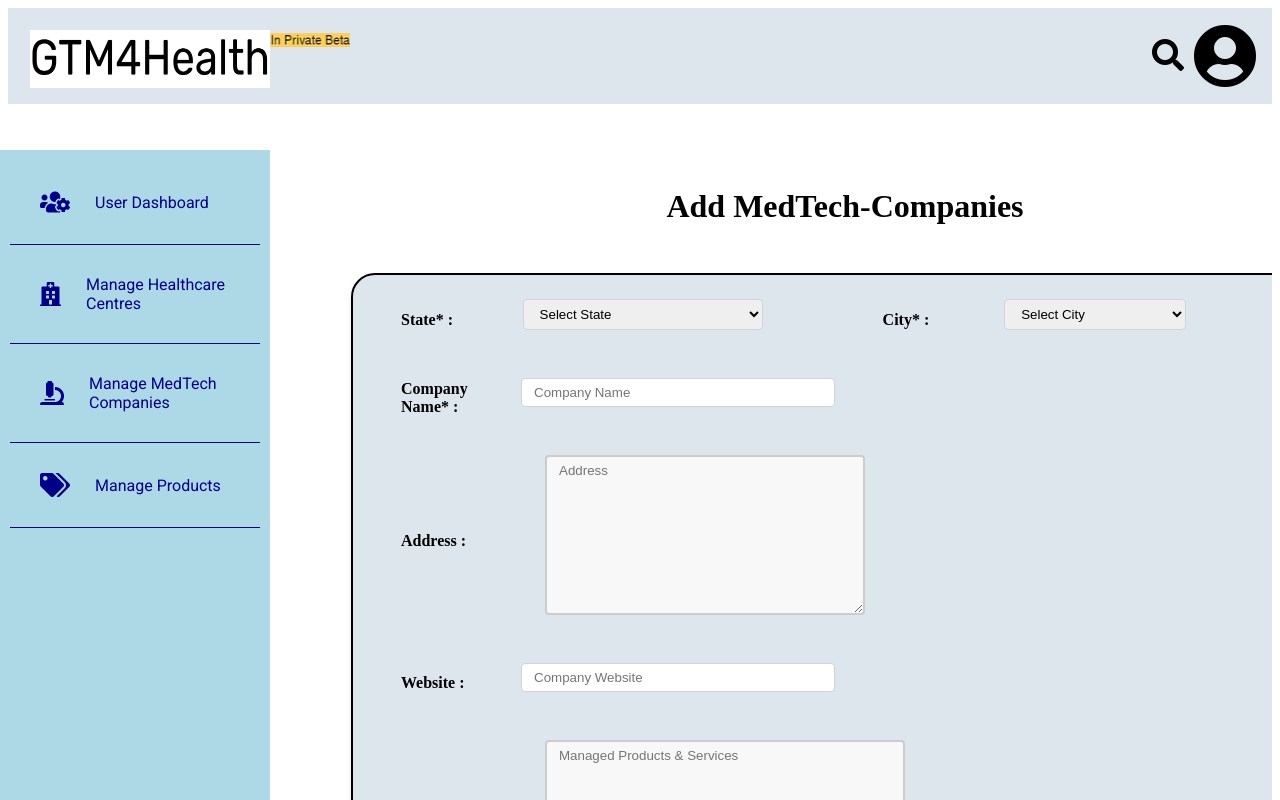
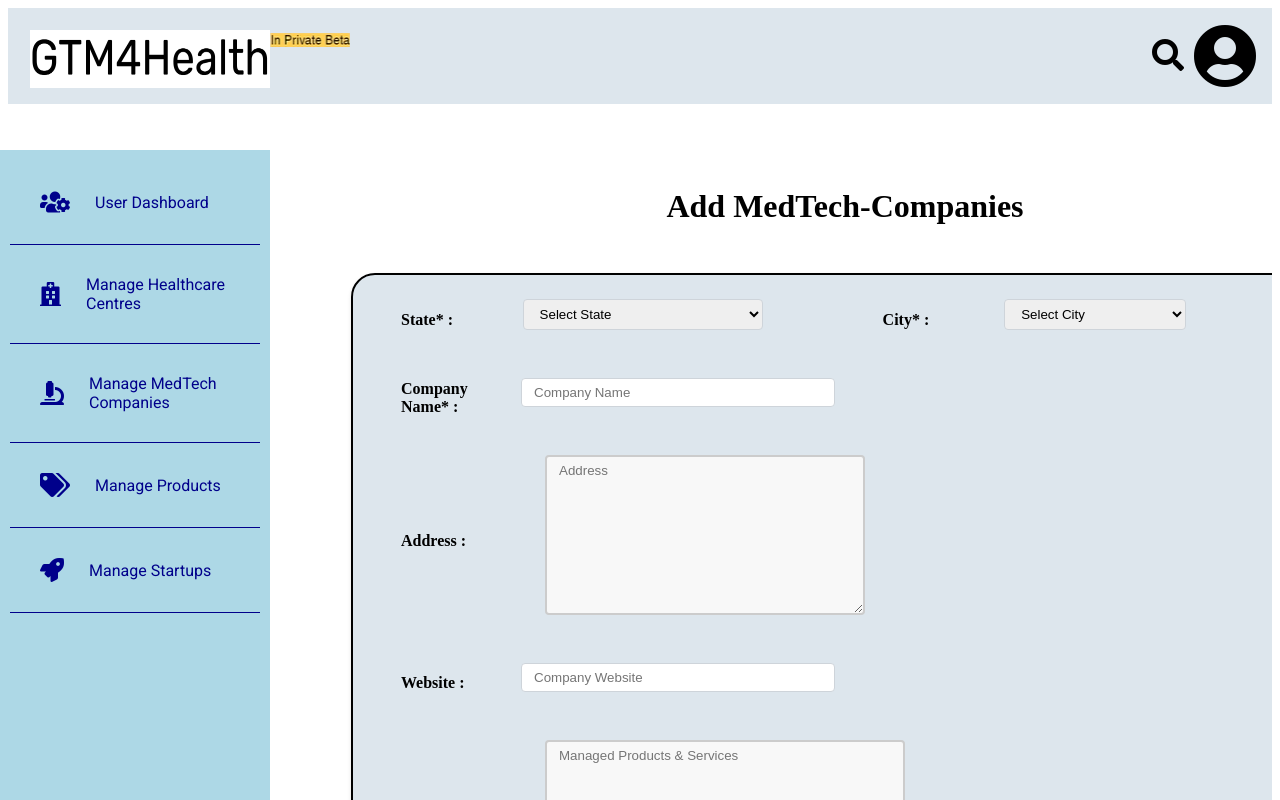
Before and after one commit to Sree-Harsha-PS/GTM4Health-Product, a React (Create React App) app: page /admin/dashboard/Add-MedTech-Companies in a window 1280 px wide. Shown: the top 800 px of the page. Built offline with nearby package versions, Linux system fonts and the light colour scheme.

Commit message:
Install Startup Portal v1.2.16

```diff
--- a/src/components/AdminMenubar.jsx
+++ b/src/components/AdminMenubar.jsx
@@ -4,10 +4,12 @@ const AdminMenuBar = () => {
   const [isHealthcareMenuOpen, setIsHealthcareMenuOpen] = useState(false);
   const [isMedTechMenuOpen, setIsMedTechMenuOpen] = useState(false);
   const [isProductMenuOpen, setIsProductMenuOpen] = useState(false);
+  const [isStartupsMenuOpen, setIsStartupsMenuOpen] = useState(false);
 
   const healthcareMenuRef = useRef(null);
   const medTechMenuRef = useRef(null);
   const productMenuRef = useRef(null);
+  const startupsMenuRef = useRef(null);
 
   useEffect(() => {
     const handleOutsideClick = (event) => {
@@ -29,6 +31,12 @@ const AdminMenuBar = () => {
       ) {
         setIsProductMenuOpen(false);
       }
+      if (
+        startupsMenuRef.current &&
+        !startupsMenuRef.current.contains(event.target)
+      ) {
+        setIsStartupsMenuOpen(false);
+      }
     };
 
     document.addEventListener("mousedown", handleOutsideClick);
@@ -48,6 +56,10 @@ const AdminMenuBar = () => {
 
   const handleProductMenuClick = () => {
     setIsProductMenuOpen(!isProductMenuOpen);
+  };
+
+  const handleStartupsMenuClick = () => {
+    setIsStartupsMenuOpen(!isStartupsMenuOpen);
   };
 
   return (
@@ -134,6 +146,28 @@ const AdminMenuBar = () => {
           </div>
         )}
       </div>
+      <div
+        className={`menu-item ad-menu-item ${
+          isStartupsMenuOpen ? "active" : ""
+        }`}
+        onClick={handleStartupsMenuClick}
+        ref={startupsMenuRef}
+      >
+        <i className="fas fa-rocket menu-icon"></i>
+        <span className="menu-text">Manage Startups</span>
+        {isStartupsMenuOpen && (
+          <div className="sub-menu startups-menu">
+            <a href="/admin/dashboard/Add-Startups" className="sub-menu-item menu-link">
+              <i className="fas fa-plus-circle sub-menu-icon"></i>
+              <span className="menu-text">Add Startup</span>
+            </a>
+            <a href="/admin/dashboard/View-Startups" className="sub-menu-item menu-link">
+              <i className="fas fa-clipboard-list sub-menu-icon"></i>
+              <span className="menu-text">View & Update Startups</span>
+            </a>
+          </div>
+        )}
+      </div>
     </div>
   );
 };
```
